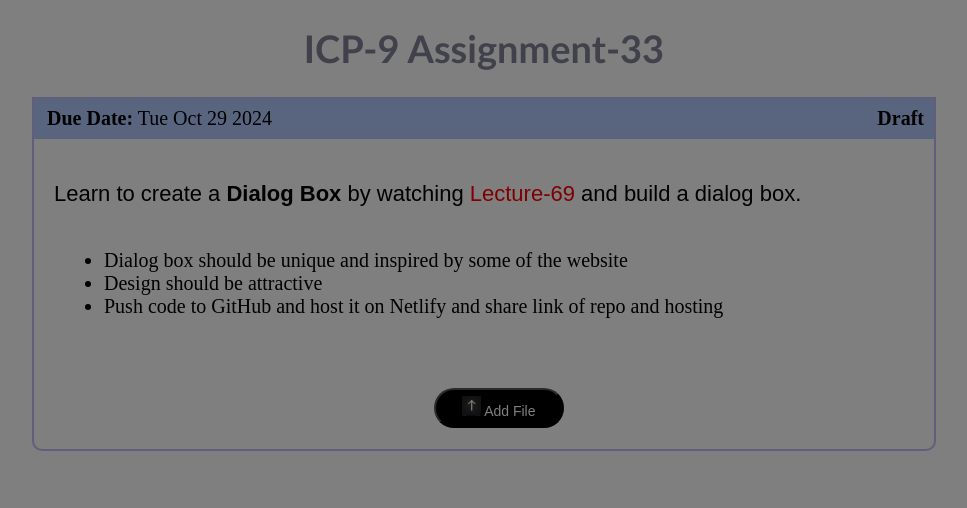
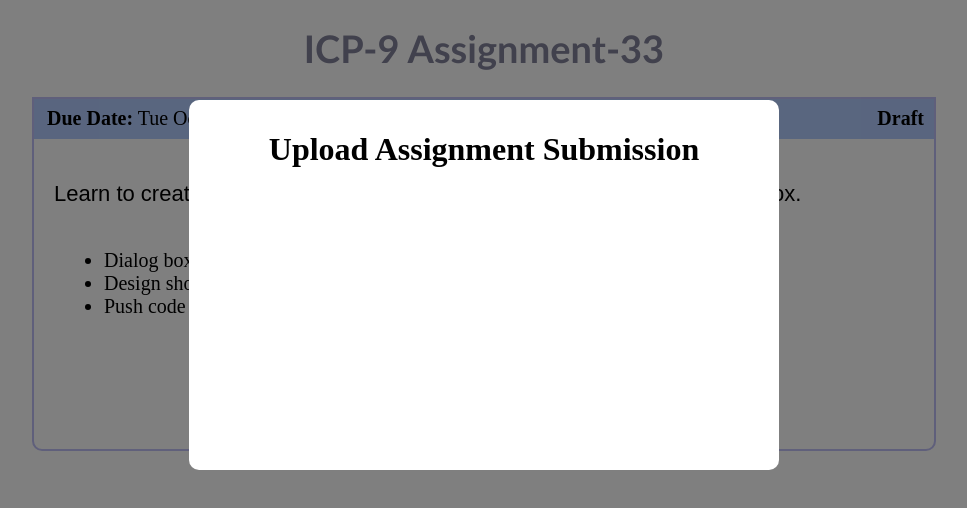
Before and after one commit to Arpitakharde/Assignment-33, a plain HTML site: page index.html in a window 1280 px wide. Shown: the whole page, without its empty margins (156-1123 px from the left). Drawn offline with Linux system fonts and the light colour scheme.

Commit message:
style added on model

```diff
--- a/index.html
+++ b/index.html
@@ -29,8 +29,10 @@
 
     <div class="overlay">
       <div class="model">
-         <h1></h1>
+         <h1 id="heading2">Upload Assignment Submission</h1>
       </div>
+
+
     </div>
 
 </body>
--- a/style.css
+++ b/style.css
@@ -77,3 +77,14 @@
     width: 100%;
     height: 100%;
 }
+.model{
+    background-color:white ;
+    height:350px;
+    width: 550px;
+    text-align: center;
+    margin-left: 50%;
+    border-radius: 10px;
+    padding: 10px 20px;
+    margin:100px auto;
+
+}
```
